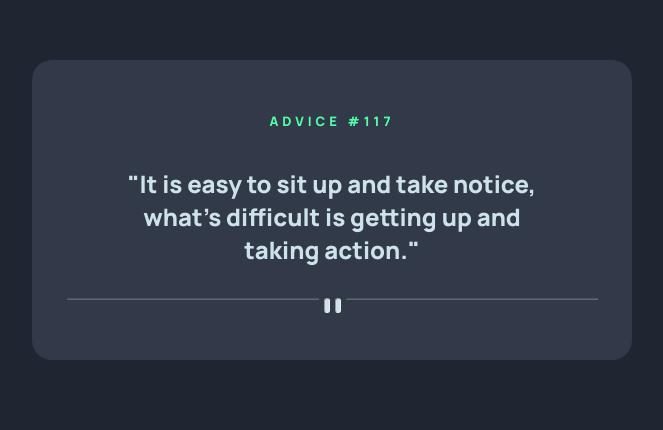
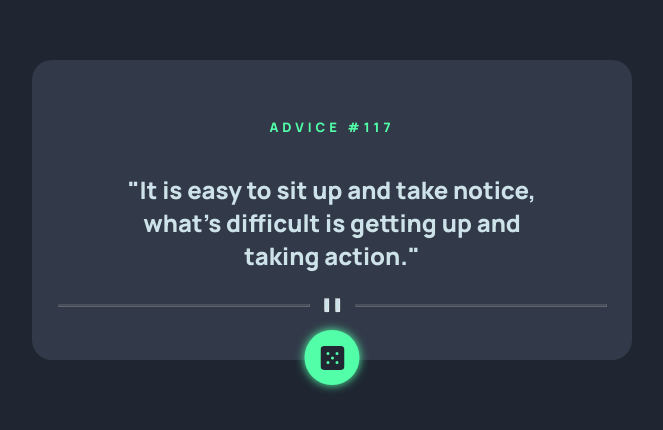
Before and after one commit to MarouaneOuchala/advice-generator-app-main, a plain HTML site: page index.html in a window 1280 px wide. Shown: the part 140-570 px from the top of the page, without its empty margins (308-971 px from the left). Drawn offline with Linux system fonts and the light colour scheme; a web font is replaced by a local one.

Commit message:
looking good

```diff
--- a/index.html
+++ b/index.html
@@ -28,9 +28,8 @@
     </div>
     <hr id="right"></hr>
     </div>
-
+    <div id="icon"><svg width="24" height="24" xmlns="http://www.w3.org/2000/svg"><path d="M20 0H4a4.005 4.005 0 0 0-4 4v16a4.005 4.005 0 0 0 4 4h16a4.005 4.005 0 0 0 4-4V4a4.005 4.005 0 0 0-4-4ZM7.5 18a1.5 1.5 0 1 1 0-3 1.5 1.5 0 0 1 0 3Zm0-9a1.5 1.5 0 1 1 0-3 1.5 1.5 0 0 1 0 3Zm4.5 4.5a1.5 1.5 0 1 1 0-3 1.5 1.5 0 0 1 0 3Zm4.5 4.5a1.5 1.5 0 1 1 0-3 1.5 1.5 0 0 1 0 3Zm0-9a1.5 1.5 0 1 1 0-3 1.5 1.5 0 0 1 0 3Z" fill="#202733"/></svg></div>
   </div>
 </div>
-<div id="icon"></div>
 </body>
 </html>
--- a/styles.css
+++ b/styles.css
@@ -28,6 +28,7 @@ body {
   justify-content: center;
   margin: auto;
   margin-top: 200px;
+  position: relative;
 }
 
 #num {
@@ -45,6 +46,27 @@ body {
 }
 
 #icon {
+    width: 55px;
+    height: 55px;
+    background-color: hsl(150, 100%, 66%);
+    border-radius: 50%;
+    display: flex;
+    align-items: center;
+    justify-content: center;
+    box-shadow: 0px 0px 10px hsl(150, 100%, 66%);
+    position: absolute;
+    left: 50%;
+    transform: translateX(-50%) translateY(0%);
+    bottom: -25px;
+    cursor: pointer;
+    transition: all 0.3s ease-in-out;
+}
+
+#icon:hover {
+    box-shadow: 0px 0px 30px hsl(150, 100%, 66%);
+    background-color: #00a864;
+    transform: translateX(-50%) translateY(50%) scale(1.1); /* Slightly enlarge the circle */
+    box-shadow: 0px 0px 20px rgba(0, 217, 119, 0.7);
 }
 
 #line {
@@ -57,13 +79,19 @@ body {
   width: 250px;
   background-color: grey;
   opacity: 0.25;
-  margin-right: 5px;
+  margin-right: 40px;
+
 }
 
 #mid{
 display: flex;
 flex-direction: row;
 gap: 5px;
+position: absolute;
+    left: 50%;
+    transform: translateX(-50%) translateY(-208%);
+    bottom: -25px
+
 }
 
 .pause{
```
